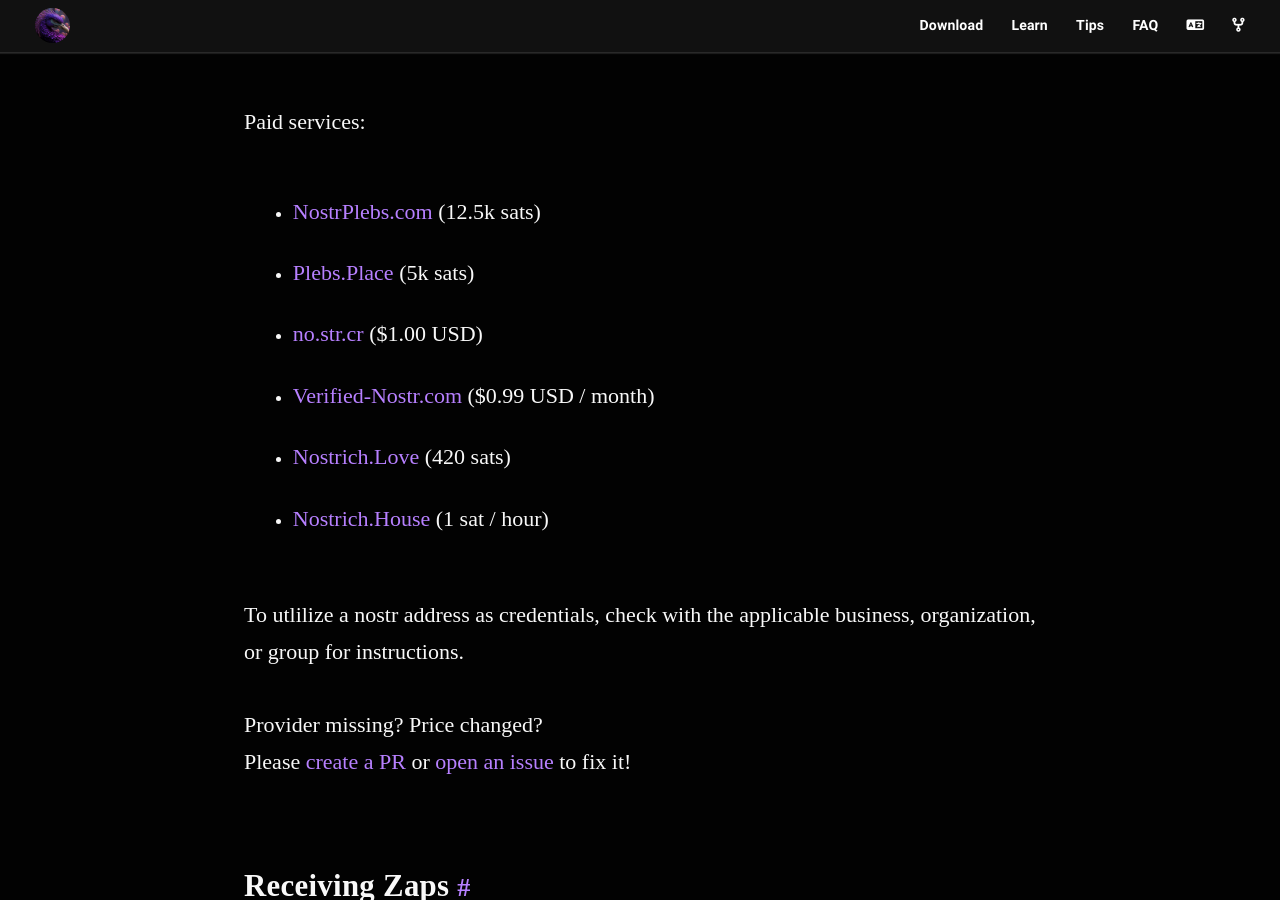
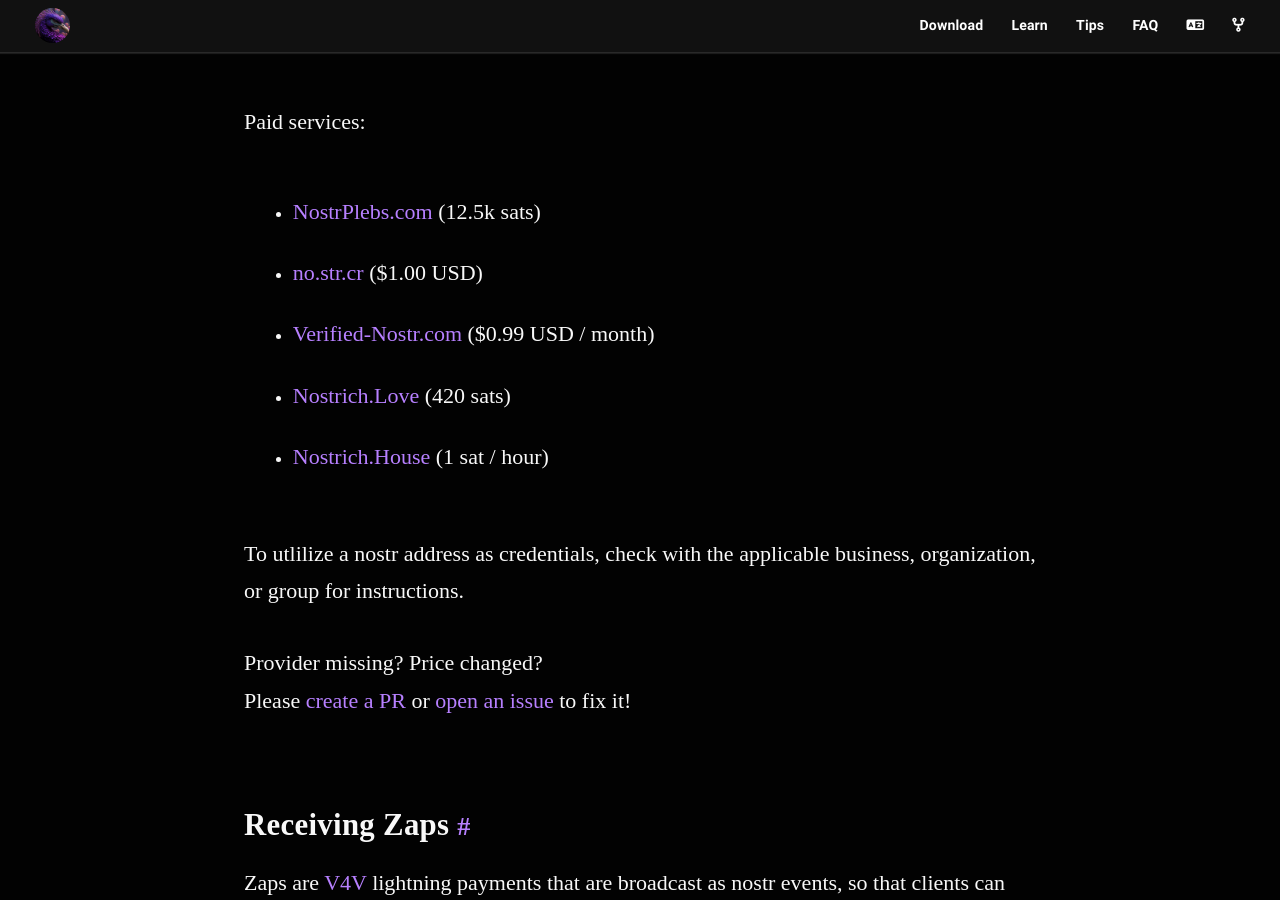
Before and after one commit to nostr-resources/nostr-resources.github.io, a Jekyll site: the page built from index.md, in a window 1280 px wide and 900 px high, scrolled down 12937 px. Built offline with Jekyll 4.4.1, drawn with Linux system fonts in a browser that asks for light colours; some web fonts are replaced; comment, search, counter and statistics services are not loaded.

Commit message:
Remove Plebs.Place from nip05providers (#101)
Removed Plebs.Place provider from the list. It's become unresponsive.

```diff
--- a/_data/nip05providers.yml
+++ b/_data/nip05providers.yml
@@ -10,10 +10,6 @@
 - name: NostrPlebs.com
   link: https://nostrplebs.com/
   price: 12.5k sats
-
-- name: Plebs.Place
-  link: https://plebs.place/
-  price: 5k sats
 
 - name: no.str.cr
   link: https://no.str.cr/verify.html
```
